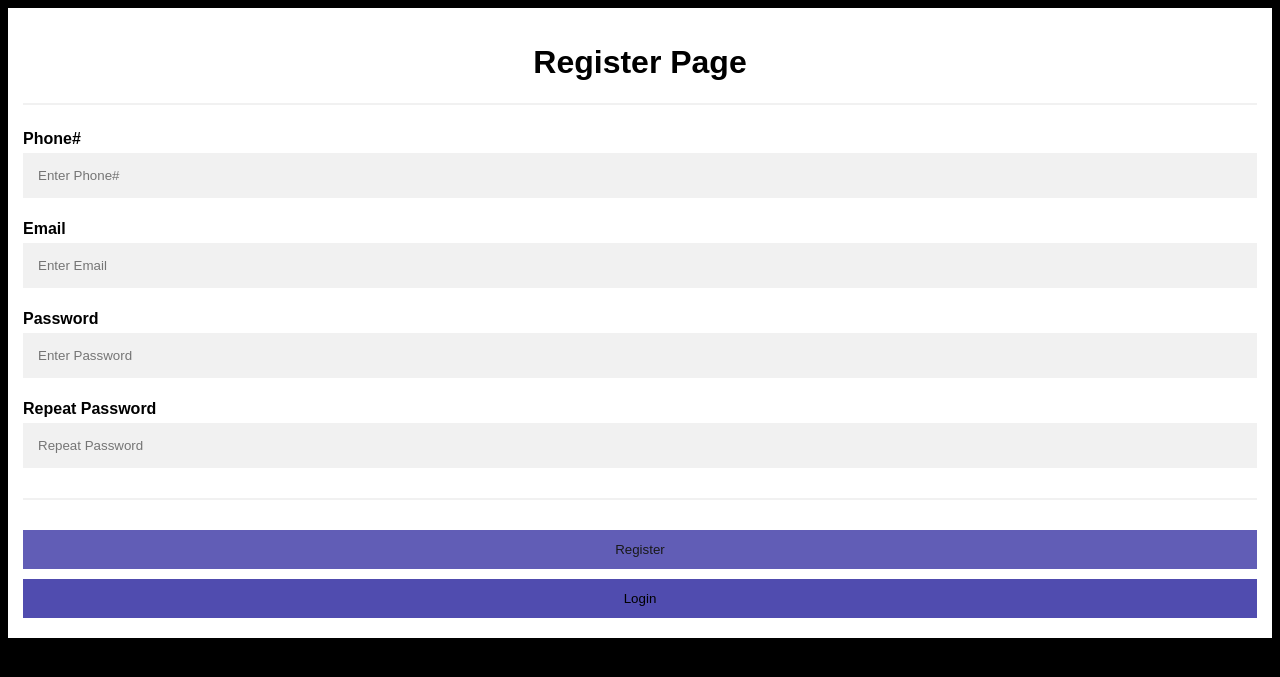
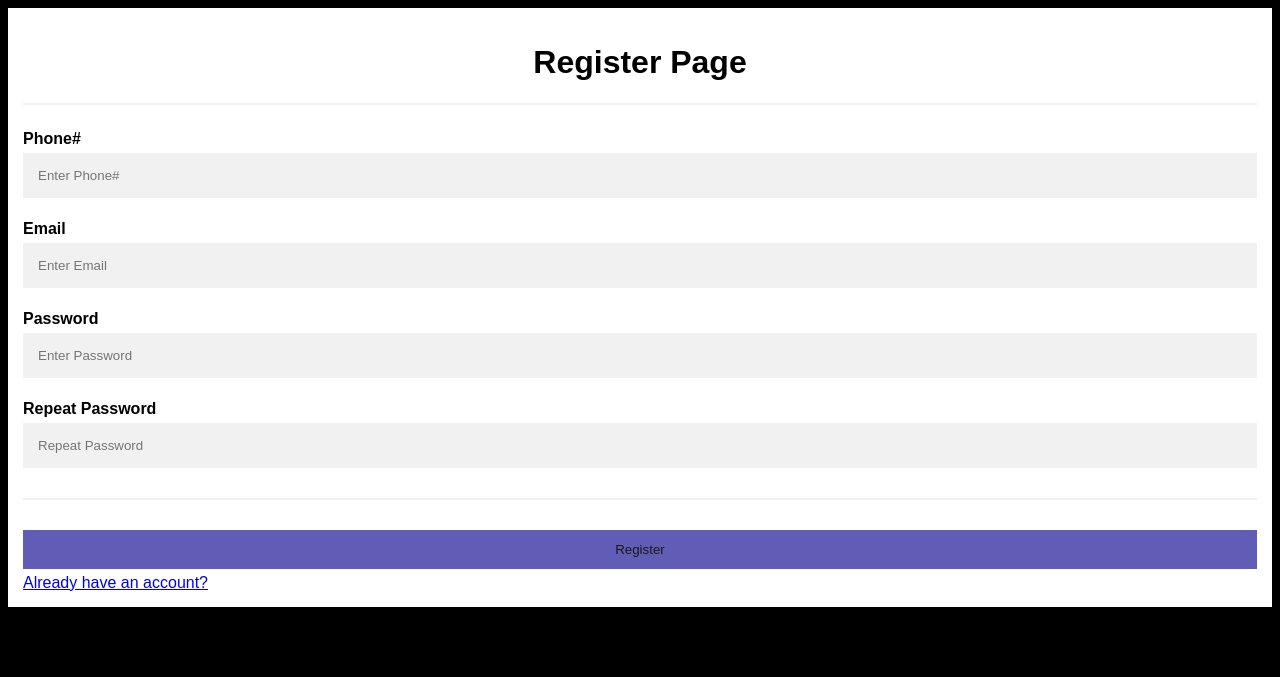
Before and after one commit to slayersec/SlayersecFloorPlanner, a Python web app: template main/templates/main/register.htm in a window 1280 px wide. Shown: the top 677 px of the page. Run offline with Jinja, Linux system fonts and the light colour scheme; the template is opened without the code that fills it, so the values that code supplies are empty.

Commit message:
made login a hyperlink

```diff
--- a/main/templates/main/register.htm
+++ b/main/templates/main/register.htm
@@ -97,7 +97,7 @@ button {
 
     <button type="submit" class="registerbtn">Register</button>
 
-     <button type="submit">Login</button>
+     <a href="login.htm">Already have an account?</a>
   </div>
 
 
```
